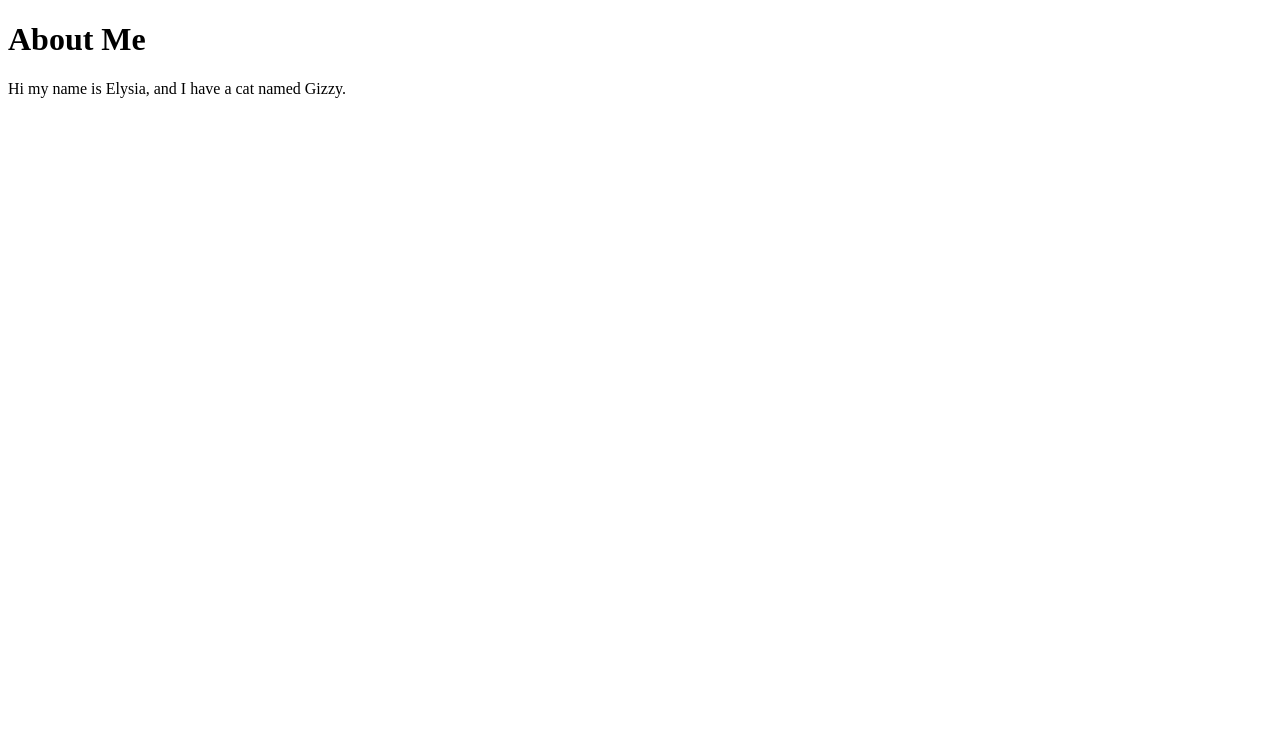
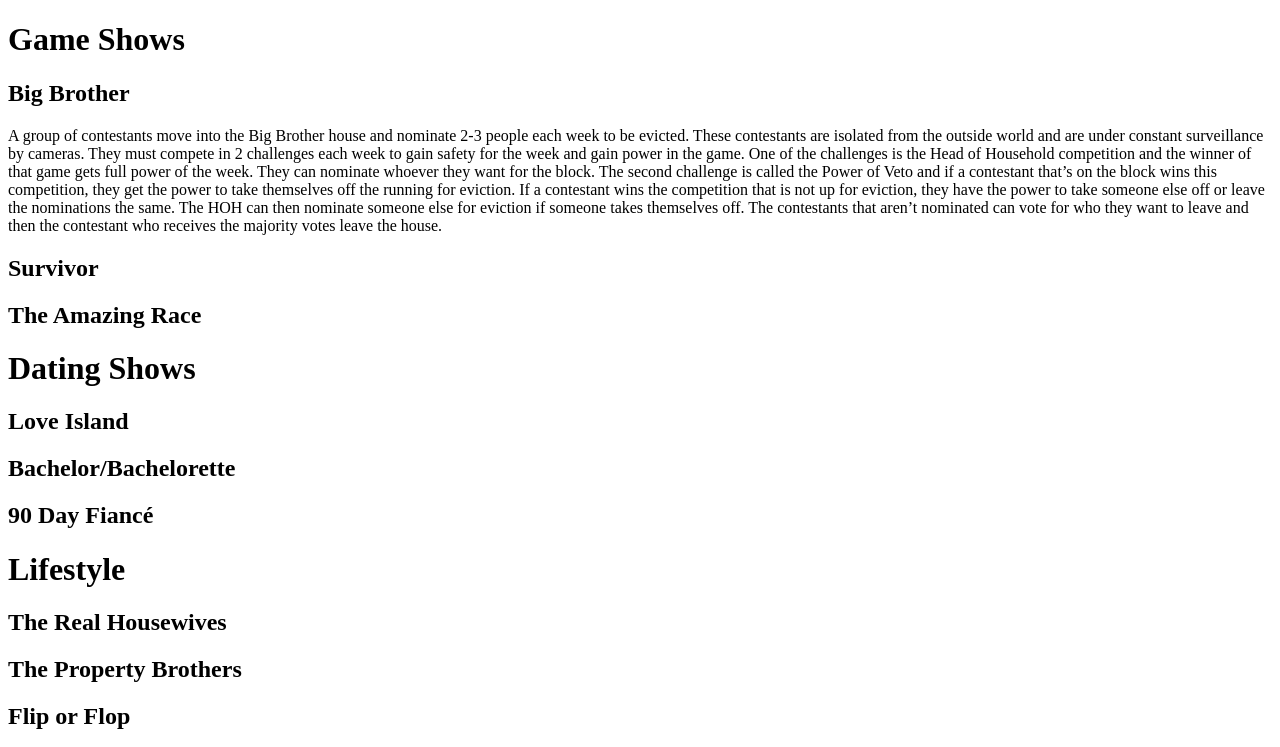
Before and after one commit to Elysiashan/html-reality-of-reality-tv, a plain HTML site: page index.html in a window 1280 px wide. Drawn offline with Linux system fonts and the light colour scheme.

Commit message:
A group of contestants move into the Big Brother house and nominate 2-3 people each week to be evicted. These contestants are isolated from the outside world and are under constant surveillance by cameras. They must compete in 2 challenges each week to gain safety for the week and gain power in the game. One of the challenges is the Head of Household competition and the winner of that game gets full power of the week. They can nominate whoever they want for the block. The second challenge is called the Power of Veto and if a contestant that’s on the block wins this competition, they get the power to take themselves off the running for eviction. If a contestant wins the competition that is not up for eviction, they have the power to take someone else off or leave the nominations the same. The HOH can then nominate someone else for eviction if someone takes themselves off. The contestants that aren’t nominated can vote for who they want to leave and then the contestant who receives the majority votes leave the house.

```diff
--- a/index.html
+++ b/index.html
@@ -1,3 +1,27 @@
 <!Doctype html>
-<h1>About Me</h1>
-<p></p>Hi my name is Elysia, and I have a cat named Gizzy.</p>
+<html>
+
+<head>
+    <title>Sample Webpage</title>
+
+</head>
+
+<body>
+    <h1>Game Shows</h1>
+    <h2>Big Brother</h2>
+        <p>A group of contestants move into the Big Brother house and nominate 2-3 people each week to be evicted. These contestants are isolated from the outside world and are under constant surveillance by cameras. They must compete in 2 challenges each week to gain safety for the week and gain power in the game. One of the challenges is the Head of Household competition and the winner of that game gets full power of the week. They can nominate whoever they want for the block. The second challenge is called the Power of Veto and if a contestant that&rsquo;s on the block wins this competition, they get the power to take themselves off the running for eviction. If a contestant wins the competition that is not up for eviction, they have the power to take someone else off or leave the nominations the same. The HOH can then nominate someone else for eviction if someone takes themselves off. The contestants that aren&rsquo;t nominated can vote for who they want to leave and then the contestant who receives the majority votes leave the house.</p>
+    <h2>Survivor</h2>
+    <h2>The Amazing Race</h2>
+   <h1>Dating Shows</h1>
+    <h2>Love Island</h2>
+    <h2>Bachelor/Bachelorette</h2>
+    <h2>90 Day Fianc&eacute;</h2>
+    <h1>Lifestyle</h1>
+    <h2>The Real Housewives</h2>
+    <h2>The Property Brothers</h2>
+    <h2>Flip or Flop</h2>
+    <header>
+        <img width="400px"
+    </header>
+</body>
+</html>
```
